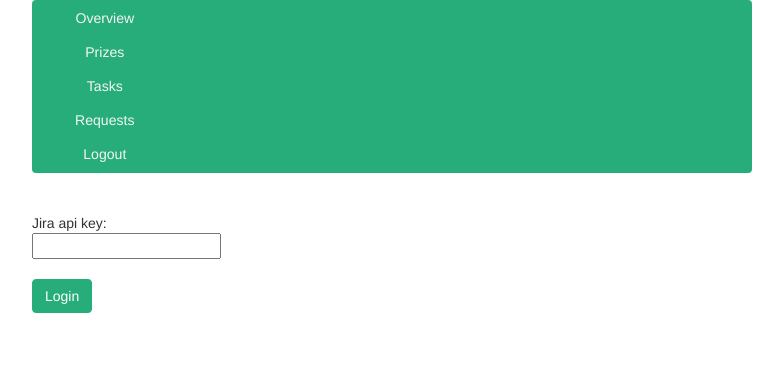
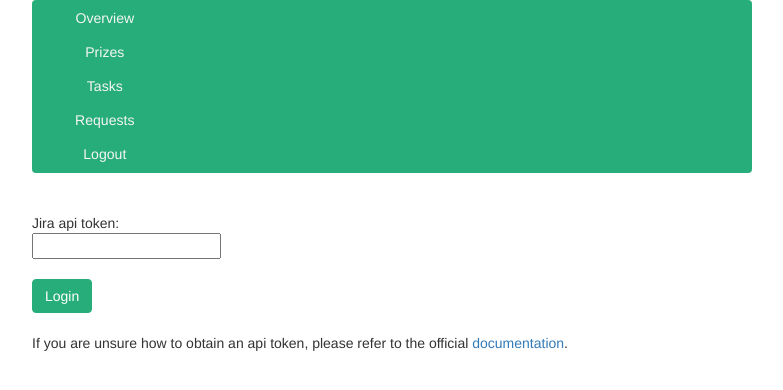
Before and after one commit to skvaryk/pyt_semestral_project, a Flask app: template templates/pages/jira_register.html in a window 1280 px wide. Shown: the top 390 px of the page, without its empty margins (248-1031 px from the left). Run offline with Flask 2, Linux system fonts and the light colour scheme; the template is opened without the code that fills it, so the values that code supplies are empty; parts of the project's set-up code (start-up, migrations or seed data) failed here and were passed over; some libraries are stand-ins or nearby versions.

Commit message:
renamed api keys to api tokens

```diff
--- a/app.py
+++ b/app.py
@@ -75,8 +75,8 @@ def index():
     #     return redirect('/logout')
     resp_json = google.get("/oauth2/v2/userinfo").json()
     if not resp_json['email']:
-        redirect('/logout')
-    return "You are {email} on Google".format(email=session['email'])
+        return redirect('/logout')
+    return redirect('/users')
 
 
 @app.route('/users/', methods=['GET', 'POST'])
@@ -115,7 +115,6 @@ def prizes_request(prize_id):
 
 @app.route('/logout/')
 def logout():
-    # TODO: delete api tokens?
     token = google_bp.token["access_token"]
     google.post(
         "https://accounts.google.com/o/oauth2/revoke",
@@ -130,12 +129,12 @@ def logout():
 @login_required
 def tasks():
     email = session['email']
-    jira_api_key = database_manager.get_jira_api_key(email)
-    if not jira_api_key:
+    jira_api_token = database_manager.get_jira_api_token(email)
+    if not jira_api_token:
         return redirect('/jira/register')
 
     options = {'server': 'https://synetech.atlassian.net'}
-    jira_client = JIRA(options, basic_auth=(email, jira_api_key))
+    jira_client = JIRA(options, basic_auth=(email, jira_api_token))
     # TODO: replace currentuser()
     jql = 'assignee=currentuser() AND status not in (resolved, closed) AND createdDate >= -365d'
 
@@ -156,10 +155,10 @@ def tasks():
         jira_task.transitions = transitions
 
     email = session['email']
-    toggl_api_key = database_manager.get_toggl_api_key(email)
+    toggl_api_token = database_manager.get_toggl_api_token(email)
     current_task_key = ""
-    if toggl_api_key:
-        toggl_wrapper = TogglWrapper(toggl_api_key, "SynePoints", 689492)
+    if toggl_api_token:
+        toggl_wrapper = TogglWrapper(toggl_api_token, "SynePoints", 689492)
         current_time_entry = toggl_wrapper.get_current_time_entry()
         if current_time_entry and current_time_entry['tid']:
             current_task = toggl_wrapper.get_task(current_time_entry['tid'], current_time_entry['pid'])
@@ -174,8 +173,8 @@ def jira_register():
     if request.method == 'POST':
         if request.form['submit_button'] == 'Login':
             email = session['email']
-            jira_api_key = request.form['api_key']
-            database_manager.store_jira_api_key(email, jira_api_key)
+            jira_api_token = request.form['api_token']
+            database_manager.store_jira_api_token(email, jira_api_token)
             return redirect("/tasks")
     return render_template('pages/jira_register.html')
 
@@ -186,8 +185,8 @@ def toggl_register():
     if request.method == 'POST':
         if request.form['submit_button'] == 'Login':
             email = session['email']
-            jira_api_key = request.form['api_key']
-            database_manager.store_toggl_api_key(email, jira_api_key)
+            jira_api_token = request.form['api_token']
+            database_manager.store_toggl_api_token(email, jira_api_token)
             return redirect("/tasks")
     return render_template('pages/toggl_register.html')
 
@@ -196,10 +195,10 @@ def toggl_register():
 @login_required
 def tasks_stop_timer(task_key):
     email = session['email']
-    api_key = database_manager.get_toggl_api_key(email)
-    if not api_key:
+    toggl_api_token = database_manager.get_toggl_api_token(email)
+    if not toggl_api_token:
         return redirect('/toggl/register')
-    toggl_wrapper = TogglWrapper(api_key, "SynePoints", 689492)
+    toggl_wrapper = TogglWrapper(toggl_api_token, "SynePoints", 689492)
     toggl_wrapper.stop_time_entry(task_key)
     return redirect("/tasks")
 
@@ -208,10 +207,10 @@ def tasks_stop_timer(task_key):
 @login_required
 def tasks_start_timer(task_key):
     email = session['email']
-    api_key = database_manager.get_toggl_api_key(email)
-    if not api_key:
+    toggl_api_token = database_manager.get_toggl_api_token(email)
+    if not toggl_api_token:
         return redirect('/toggl/register')
-    toggl_wrapper = TogglWrapper(api_key, "SynePoints", 689492)
+    toggl_wrapper = TogglWrapper(toggl_api_token, "SynePoints", 689492)
     try:
         toggl_wrapper.start_time_entry(task_key)
     except ProjectNotFoundException as e:
@@ -224,11 +223,11 @@ def tasks_start_timer(task_key):
 def tasks_comment(task_key):
     text = request.form['text']
     email = session['email']
-    jira_api_key = database_manager.get_jira_api_key(email)
-    if not jira_api_key:
+    jira_api_token = database_manager.get_jira_api_token(email)
+    if not jira_api_token:
         return redirect('/jira/register')
     options = {'server': 'https://synetech.atlassian.net'}
-    jira_client = JIRA(options, basic_auth=(email, jira_api_key))
+    jira_client = JIRA(options, basic_auth=(email, jira_api_token))
     jira_client.add_comment(task_key, text)
     return redirect("/tasks")
 
@@ -237,11 +236,11 @@ def tasks_comment(task_key):
 @login_required
 def tasks_transition(task_key, transition_id):
     email = session['email']
-    jira_api_key = database_manager.get_jira_api_key(email)
-    if not jira_api_key:
+    jira_api_token = database_manager.get_jira_api_token(email)
+    if not jira_api_token:
         return redirect('/jira/register')
     options = {'server': 'https://synetech.atlassian.net'}
-    jira_client = JIRA(options, basic_auth=(email, jira_api_key))
+    jira_client = JIRA(options, basic_auth=(email, jira_api_token))
     jira_client.transition_issue(task_key, transition_id)
     return redirect("/tasks")
 
@@ -287,7 +286,6 @@ def requests_cancel(request_id):
 
 @app.errorhandler(InvalidClientIdError)
 def handle_error(e):
-    print(e.message)
     session.clear()
     return redirect('/')
 
--- a/templates/layouts/main.html
+++ b/templates/layouts/main.html
@@ -18,7 +18,6 @@
     <nav class="navbar navbar-expand navbar-dark" style="background-color: #27ad7a;">
 
         <div class="box nav-item active">
-            <!-- TODO: redirect to '/' ? -->
             <a href="/users" class="btn nav-link mr-auto navbutton">Overview</a>
         </div>
 
--- a/templates/pages/jira_register.html
+++ b/templates/pages/jira_register.html
@@ -4,11 +4,15 @@
 <div class="col-lg-12 col-centered">
 
     <form action="/jira/register/" method="post">
-        Jira api key:<br>
-        <input name="api_key" type="text">
+        Jira api token:<br>
+        <input name="api_token" type="text">
         <br><br>
         <input class="btn btn-primary" name="submit_button" type="submit" value="Login"/>
     </form>
 
+    <br>
+    <p>If you are unsure how to obtain an api token, please refer to the official <a
+            href="https://confluence.atlassian.com/cloud/api-tokens-938839638.html">documentation</a>.</p>
+
 </div>
 {% endblock %}
--- a/templates/pages/toggl_register.html
+++ b/templates/pages/toggl_register.html
@@ -4,8 +4,8 @@
 <div class="col-lg-12 col-centered">
 
     <form action="/toggl/register/" method="post">
-        Toggl api key:<br>
-        <input name="api_key" type="text">
+        Toggl api token:<br>
+        <input name="api_token" type="text">
         <br><br>
         <input class="btn btn-primary" name="submit_button" type="submit" value="Login"/>
     </form>
```
Also changed, not shown: DatabaseManager.py (+14 -14 lines).
